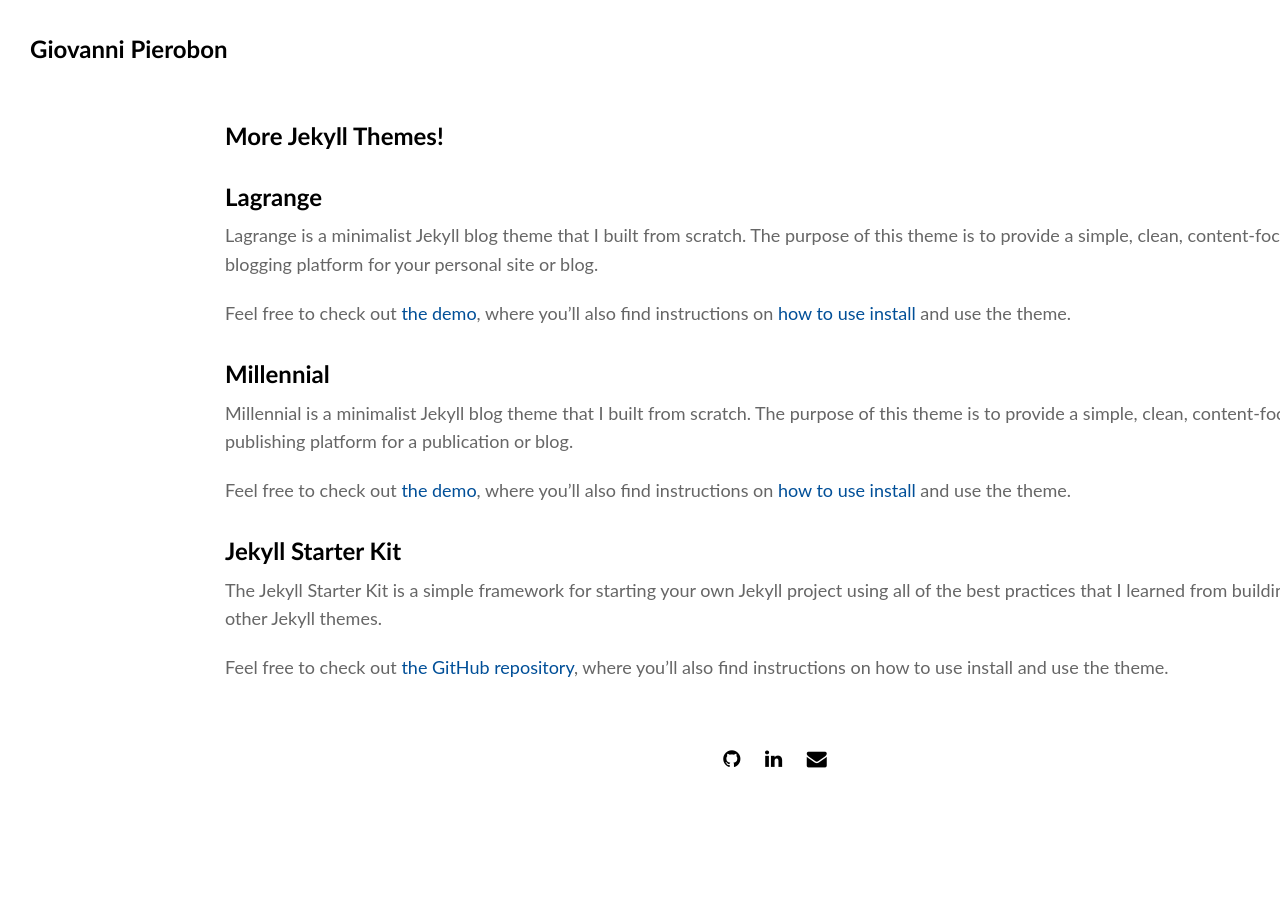
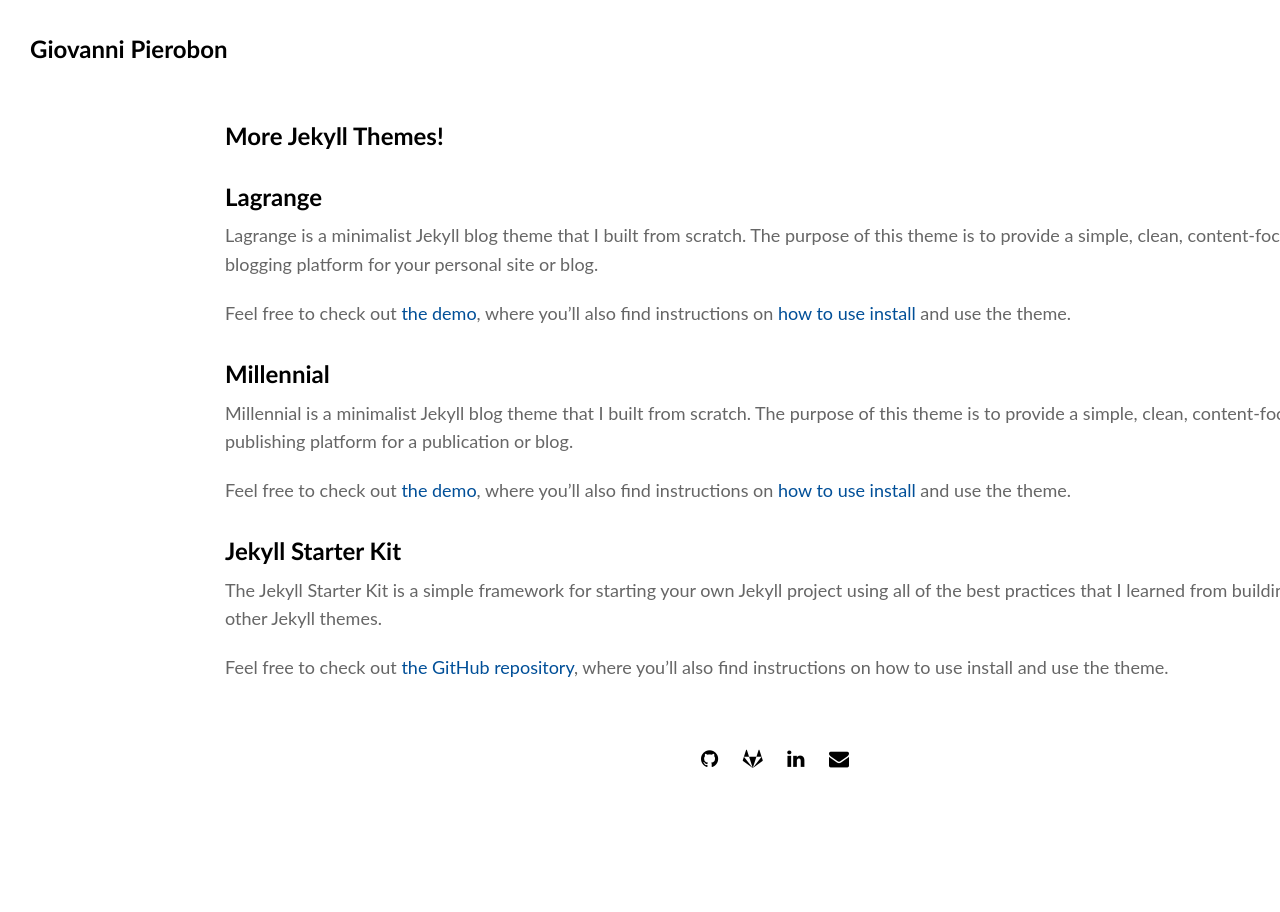
Before and after one commit to gpierobon/gpierobon.github.io, a Jekyll site: the page built from _posts/2013-01-01-more-jekyll-themes.md, in a window 1280 px wide. Built offline with Jekyll 4.4.1, drawn with Linux system fonts in a browser that asks for light colours; nearby versions of some CDN libraries.

Commit message:
adding gitlab link

```diff
--- a/_data/settings.yml
+++ b/_data/settings.yml
@@ -20,6 +20,7 @@ projects:
 
 social:
   - { icon: 'github',   link: 'https://github.com/gpierobon' }
+  - { icon: 'gitlab',   link: 'https://gitlab.com/gpierobon' }
   - { icon: 'linkedin', link: 'https://www.linkedin.com/in/giovanni-pierobon' }
   - { icon: 'envelope', link: 'mailto:tanogp@protonmail.com' }
 
```
